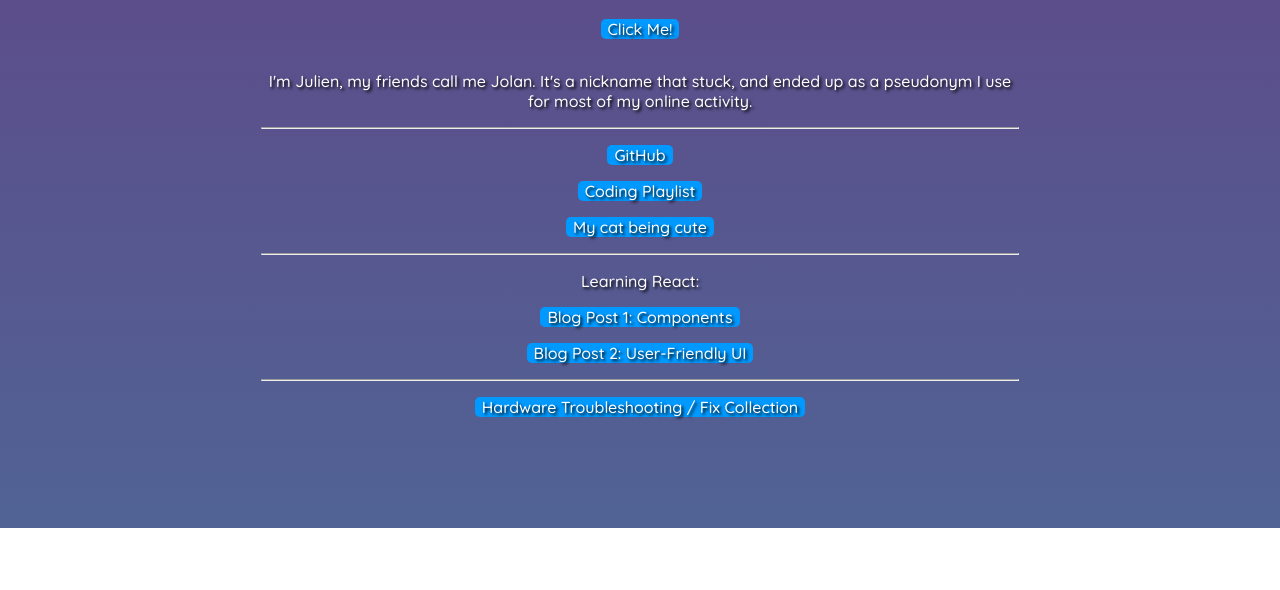
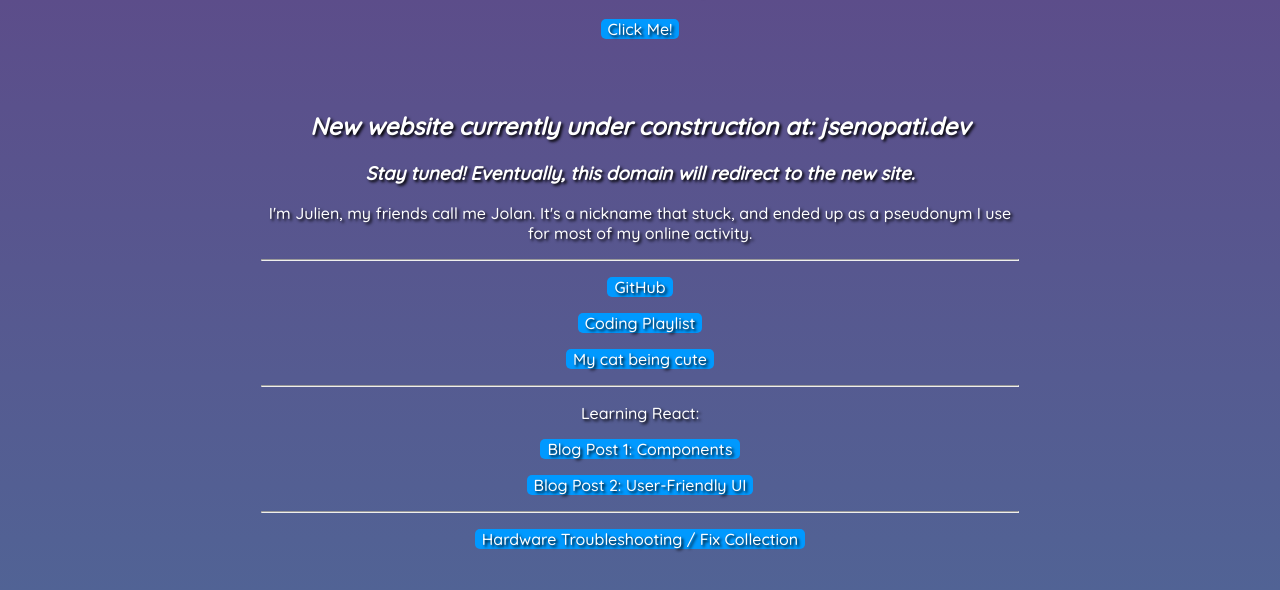
Before and after one commit to jolansnop/jolan.dev, a plain HTML site: page index.html in a window 1280 px wide. Shown: the part 272-862 px from the top of the page. Before the commit the page ends 800 px from the top, so only its background shows below. Drawn offline with nearby package versions, Linux system fonts and the light colour scheme.

Commit message:
update about new site.

```diff
--- a/index.html
+++ b/index.html
@@ -25,6 +25,10 @@
 
 			<div class="react" id="PutReactHere">
 			</div>
+
+			<br>
+			<h2><i>New website currently under construction at: jsenopati.dev</i></h2>
+			<h3><i>Stay tuned! Eventually, this domain will redirect to the new site.</i></h3>
 
 			<p>I'm Julien, my friends call me Jolan. It's a nickname that stuck, and ended up as a pseudonym I use for most of my online activity.</p>
 
```
